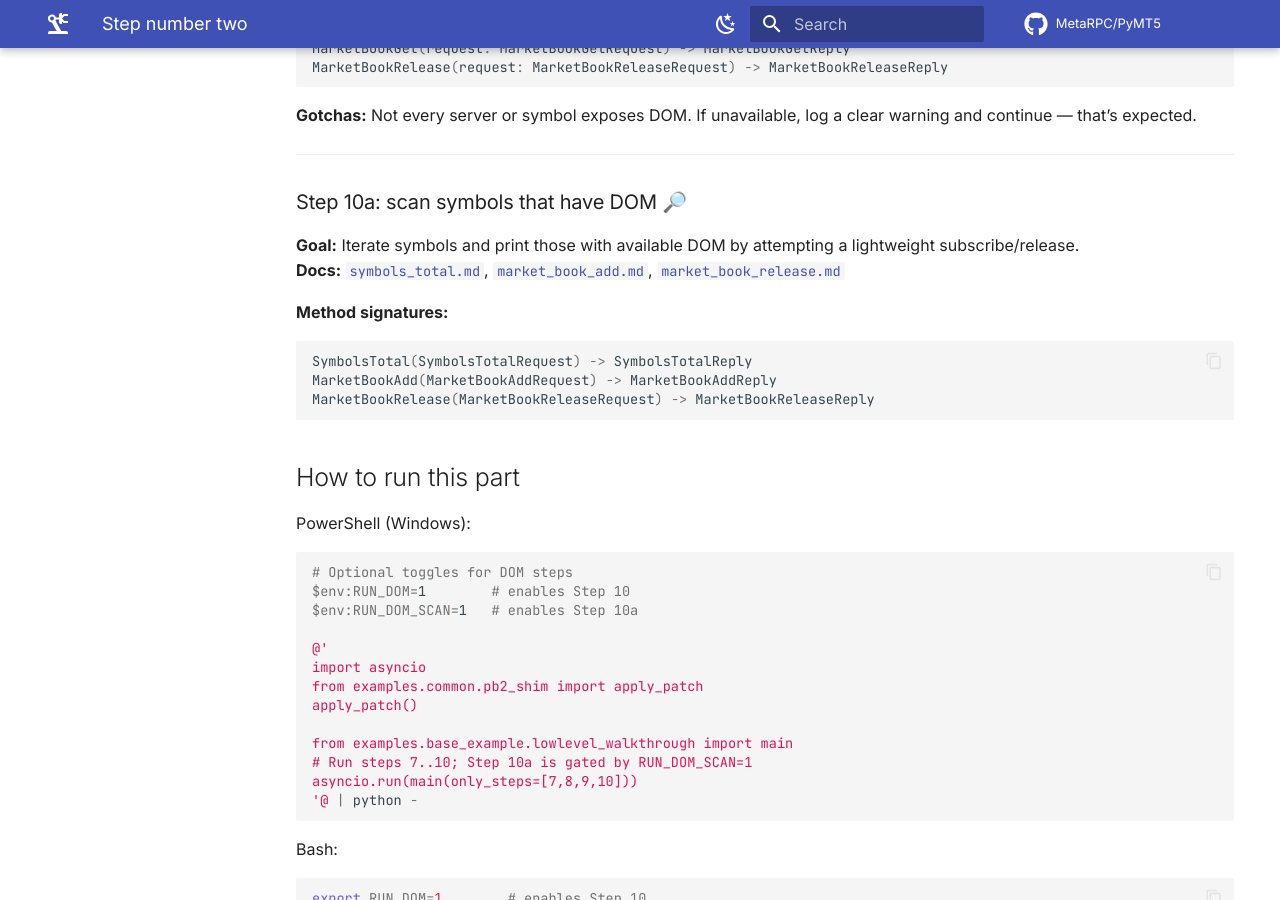
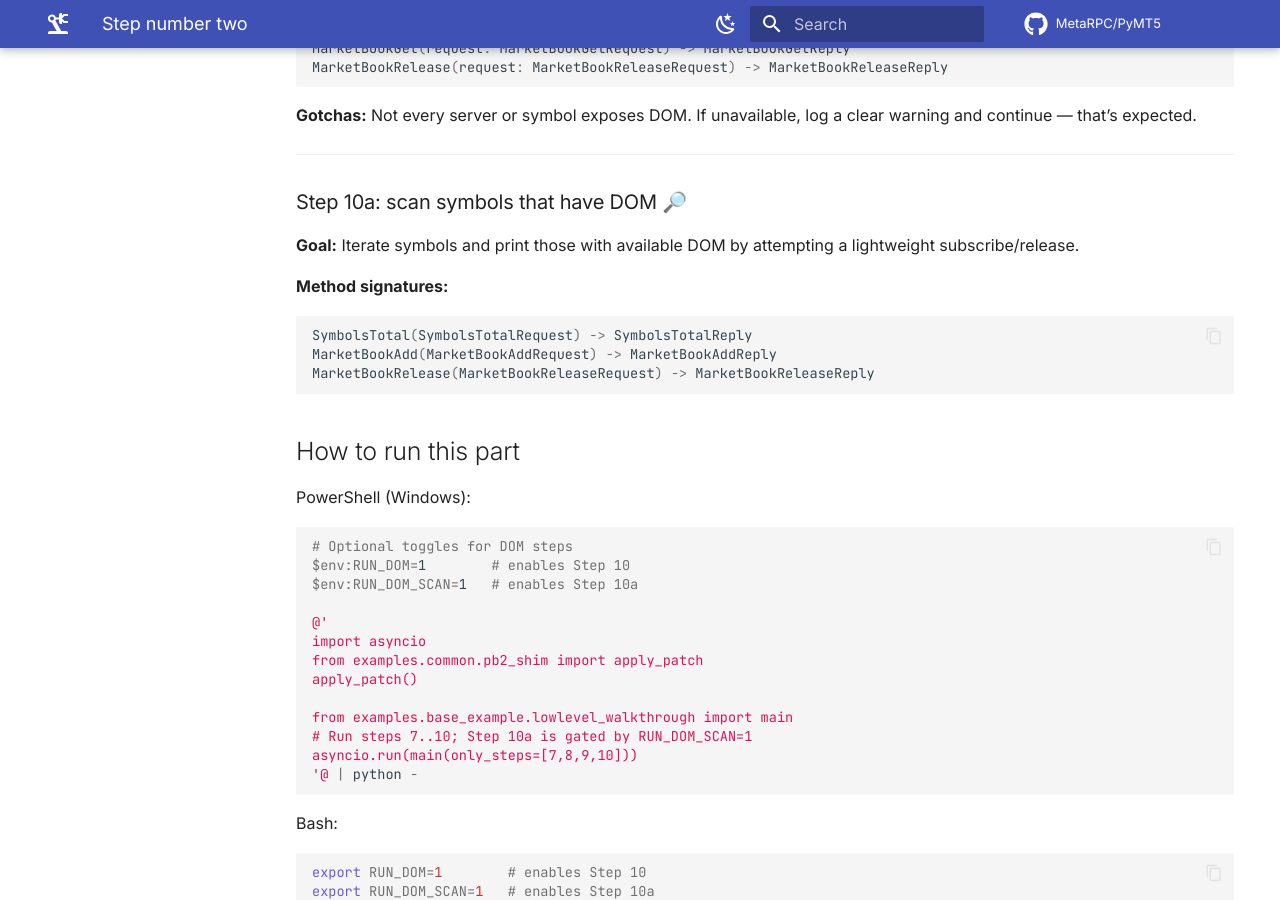
Before and after one commit to MetaRPC/PyMT5, an MkDocs documentation site: the page built from docs/Examples/Base_example/Step_number_two.md, in a window 1280 px wide and 900 px high, scrolled down 1257 px. Built offline with MkDocs 1.6.1 and Material for MkDocs 9.7.7, drawn with Linux system fonts in a browser that asks for light colours; comment, search, counter and statistics services are not loaded.

Commit message:
Update Step_number_two.md

````diff
--- a/docs/Examples/Base_example/Step_number_two.md
+++ b/docs/Examples/Base_example/Step_number_two.md
@@ -55,7 +55,6 @@ MarketBookRelease(request: MarketBookReleaseRequest) -> MarketBookReleaseReply
 
 ### Step 10a: scan symbols that have DOM 🔎
 **Goal:** Iterate symbols and print those with available DOM by attempting a lightweight subscribe/release.
-**Docs:** [`symbols_total.md`](../../MT5Account/Symbols_and_Market/symbols_total.md), [`market_book_add.md`](../../MT5Account/Symbols_and_Market/market_book_add.md), [`market_book_release.md`](../../MT5Account/Symbols_and_Market/market_book_release.md)
 
 **Method signatures:**
 ```python
````
